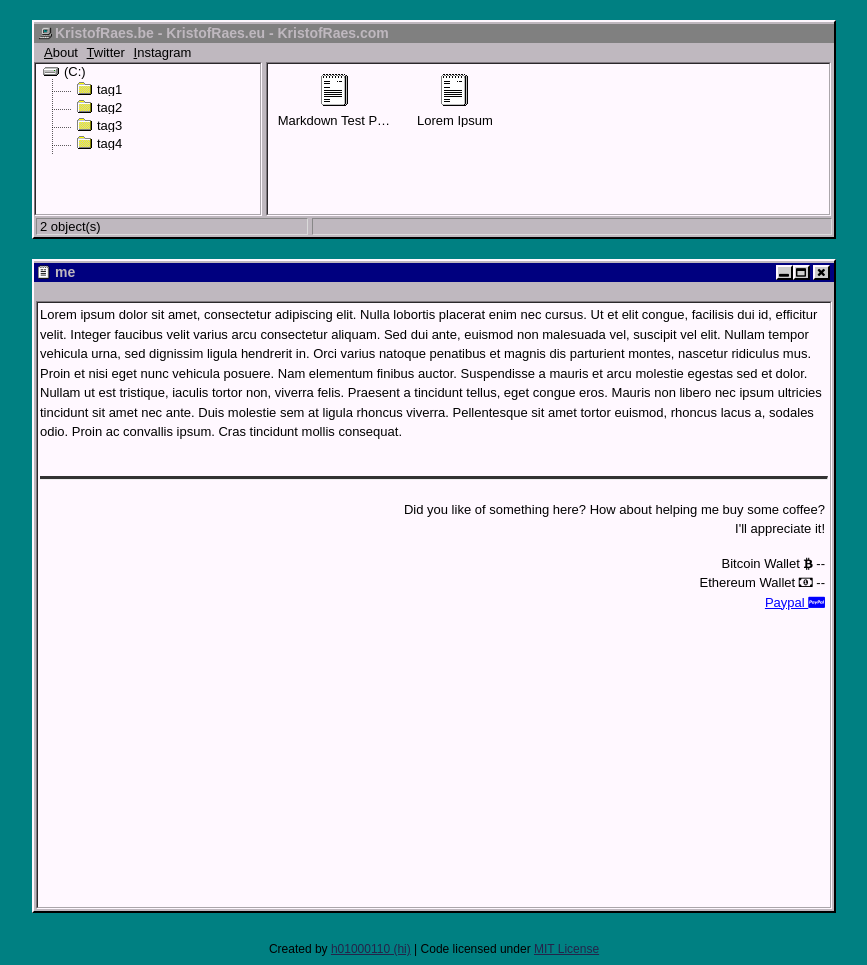
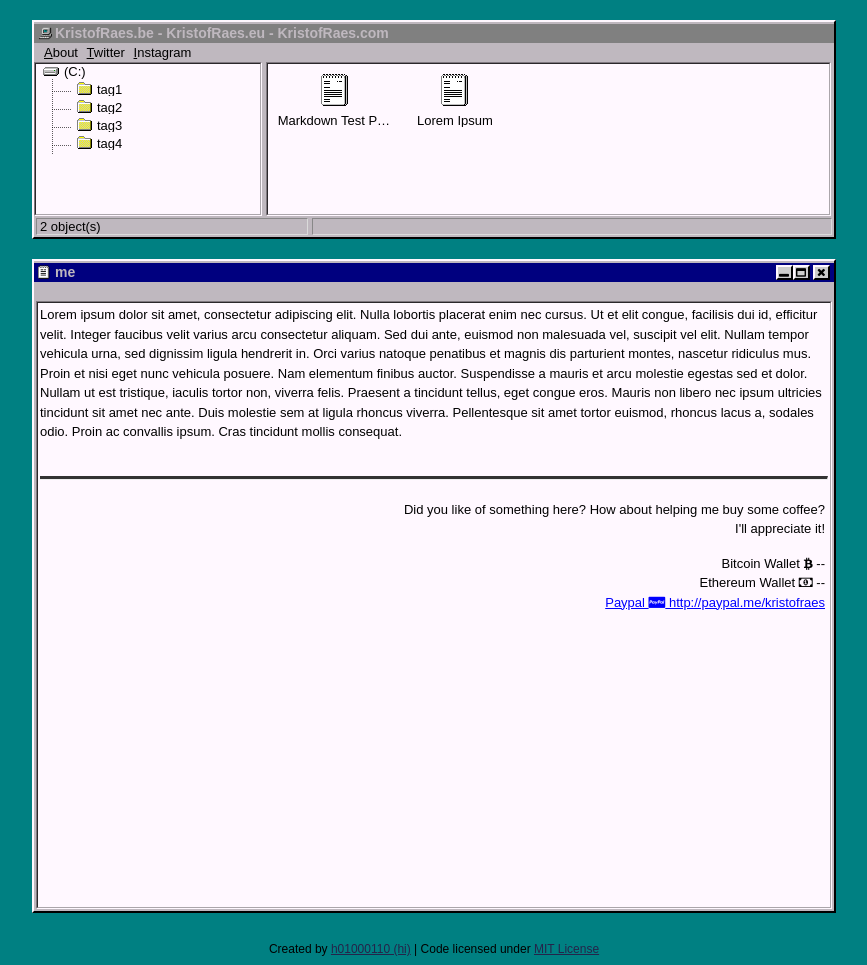
Before and after one commit to kristofraes/kraes, a Jekyll site: the page built from me/index.md, in a window 1280 px wide. Shown: the whole page, without its empty margins (206-1073 px from the left). Built offline with Jekyll 4.4.1, drawn with Linux system fonts in a browser that asks for light colours.

Commit message:
Update donate.html

```diff
--- a/_includes/donate.html
+++ b/_includes/donate.html
@@ -4,5 +4,5 @@
 <div class="donate">
 	<p>Did you like of something here? How about helping me buy some coffee?<br>
 	I'll appreciate it!</p>
-	<p>Bitcoin Wallet <i class="fa fa-btc"></i> --<br>Ethereum Wallet <i class="fa fa-money"></i> --<br><a href="http://paypal.me/kristofraes" title="Paypal">Paypal <i class="fa fa-cc-paypal"></i></a></p>
+	<p>Bitcoin Wallet <i class="fa fa-btc"></i> --<br>Ethereum Wallet <i class="fa fa-money"></i> --<br><a href="http://paypal.me/kristofraes" title="Paypal">Paypal <i class="fa fa-cc-paypal"></i> http://paypal.me/kristofraes</a></p>
 </div>
```
